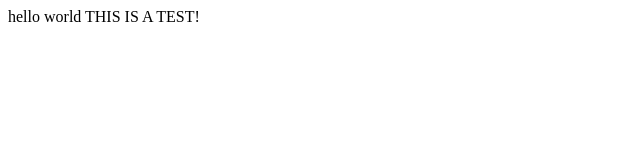
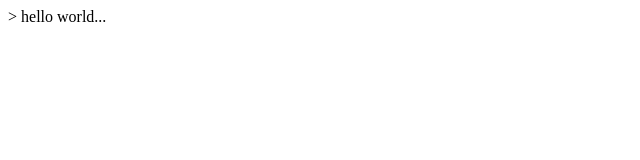
Before and after one commit to artliches/wardenOSSource, an Angular app: page /ttrpg/ in a window 1280 px wide. Shown: the top 160 px of the page, without its empty margins (0-640 px from the left). Built offline with nearby package versions, Linux system fonts and the light colour scheme.

Commit message:
Hello world

```diff
--- a/src/app/app.component.html
+++ b/src/app/app.component.html
@@ -1,2 +1,3 @@
-hello world
-THIS IS A TEST!
+<section class='basic-grid'>
+    > hello world...
+</section>
--- a/src/app/app.component.scss
+++ b/src/app/app.component.scss
@@ -0,0 +1,5 @@
+.basic-grid {
+    display: grid;
+    grid-template-columns: 1fr;
+    grid-gap: 1rem;
+}
```
